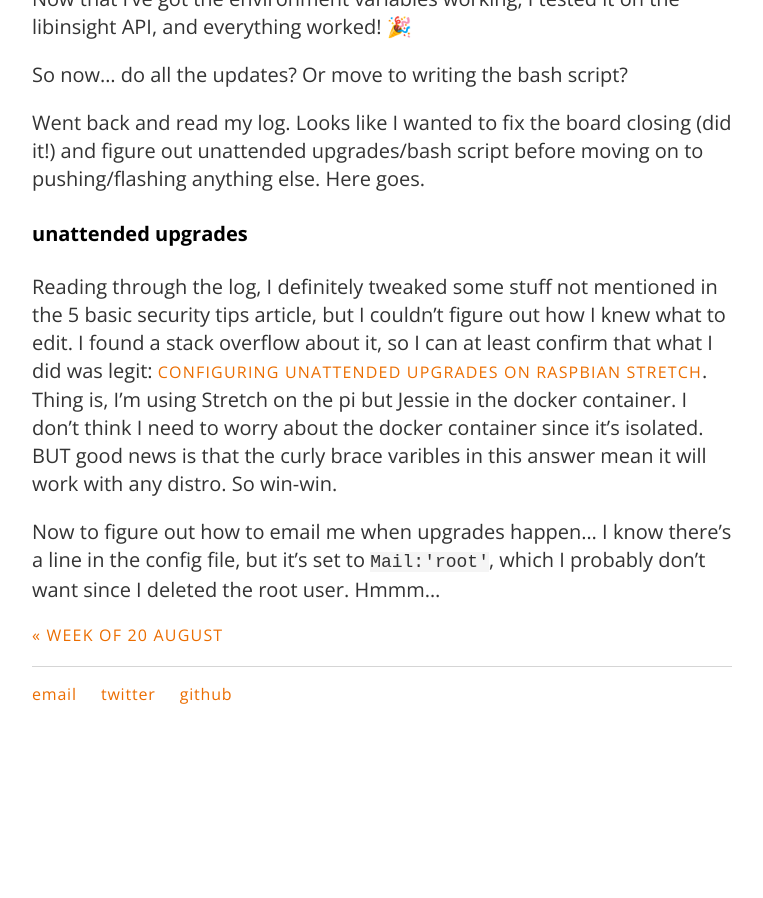
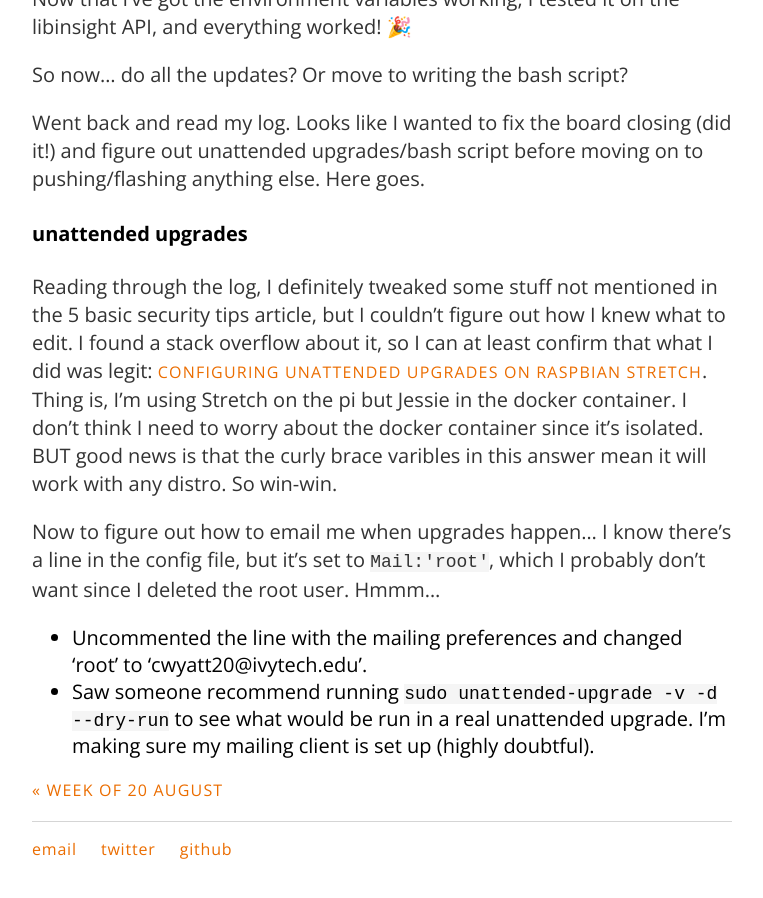
Before and after one commit to carylwyatt/carylwyatt.github.io, a Jekyll site: the page built from _posts/2018-09-10-week-of-10-sep.md, in a window 1280 px wide and 900 px high, scrolled down 1833 px. Shown: the whole window, without its empty margins (258-1021 px from the left). Built offline with Jekyll 4.4.1, drawn with Linux system fonts in a browser that asks for light colours; emoji names are drawn with the system emoji font; before the commit the page ends 2578 px from its top, so only the background shows below that.

Commit message:
added notes on email setup for upgrades

```diff
--- a/_posts/2018-09-10-week-of-10-sep.md
+++ b/_posts/2018-09-10-week-of-10-sep.md
@@ -53,3 +53,6 @@ Went back and read my log. Looks like I wanted to fix the board closing (did it!
 Reading through the log, I definitely tweaked some stuff not mentioned in the 5 basic security tips article, but I couldn't figure out how I knew what to edit. I found a stack overflow about it, so I can at least confirm that what I did was legit: [Configuring unattended upgrades on Raspbian Stretch](https://raspberrypi.stackexchange.com/questions/72022/configuring-unattended-upgrades-on-raspbian-stretch). Thing is, I'm using Stretch on the pi but Jessie in the docker container. I don't think I need to worry about the docker container since it's isolated. BUT good news is that the curly brace varibles in this answer mean it will work with any distro. So win-win.
 
 Now to figure out how to email me when upgrades happen... I know there's a line in the config file, but it's set to `Mail:'root'`, which I probably don't want since I deleted the root user. Hmmm...
+
+- Uncommented the line with the mailing preferences and changed 'root' to 'cwyatt20@ivytech.edu'.
+- Saw someone recommend running `sudo unattended-upgrade -v -d --dry-run` to see what would be run in a real unattended upgrade. I'm making sure my mailing client is set up (highly doubtful).
```
